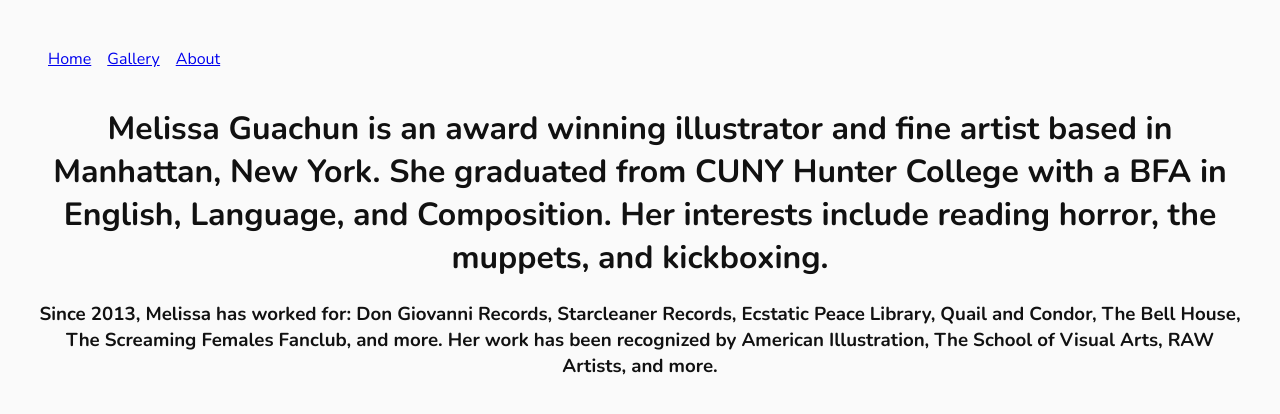
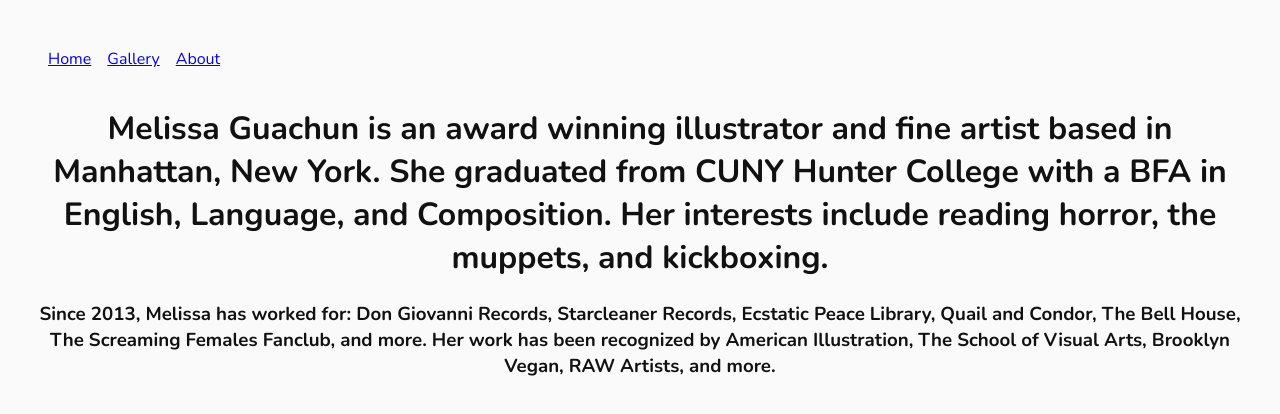
Before and after one commit to mguachun/melguachunart, a React (Vite) app: page /#/about in a window 1280 px wide. Shown: the top 414 px of the page. Built offline with nearby package versions, Linux system fonts and the light colour scheme.

Commit message:
fix: update about me again

```diff
--- a/src/pages/About.jsx
+++ b/src/pages/About.jsx
@@ -2,7 +2,8 @@
   return (
     <div>
       <h1>Melissa Guachun is an award winning illustrator and fine artist based in Manhattan, New York. She graduated from CUNY Hunter College with a BFA in English, Language, and Composition. Her interests include reading horror, the muppets, and kickboxing.</h1>
-      <h3>Since 2013, Melissa has worked for: Don Giovanni Records, Starcleaner Records, Ecstatic Peace Library, Quail and Condor, The Bell House, The Screaming Females Fanclub, and more. Her work has been recognized by American Illustration, The School of Visual Arts, RAW Artists, and more.</h3>
+      <h3>Since 2013, Melissa has worked for: Don Giovanni Records, Starcleaner Records, Ecstatic Peace Library, Quail and Condor, The Bell House, The Screaming Females Fanclub, and more. Her work has been recognized by American Illustration, The School of Visual Arts, Brooklyn
+      Vegan, RAW Artists, and more.</h3>
     </div>
   )
 }
```
